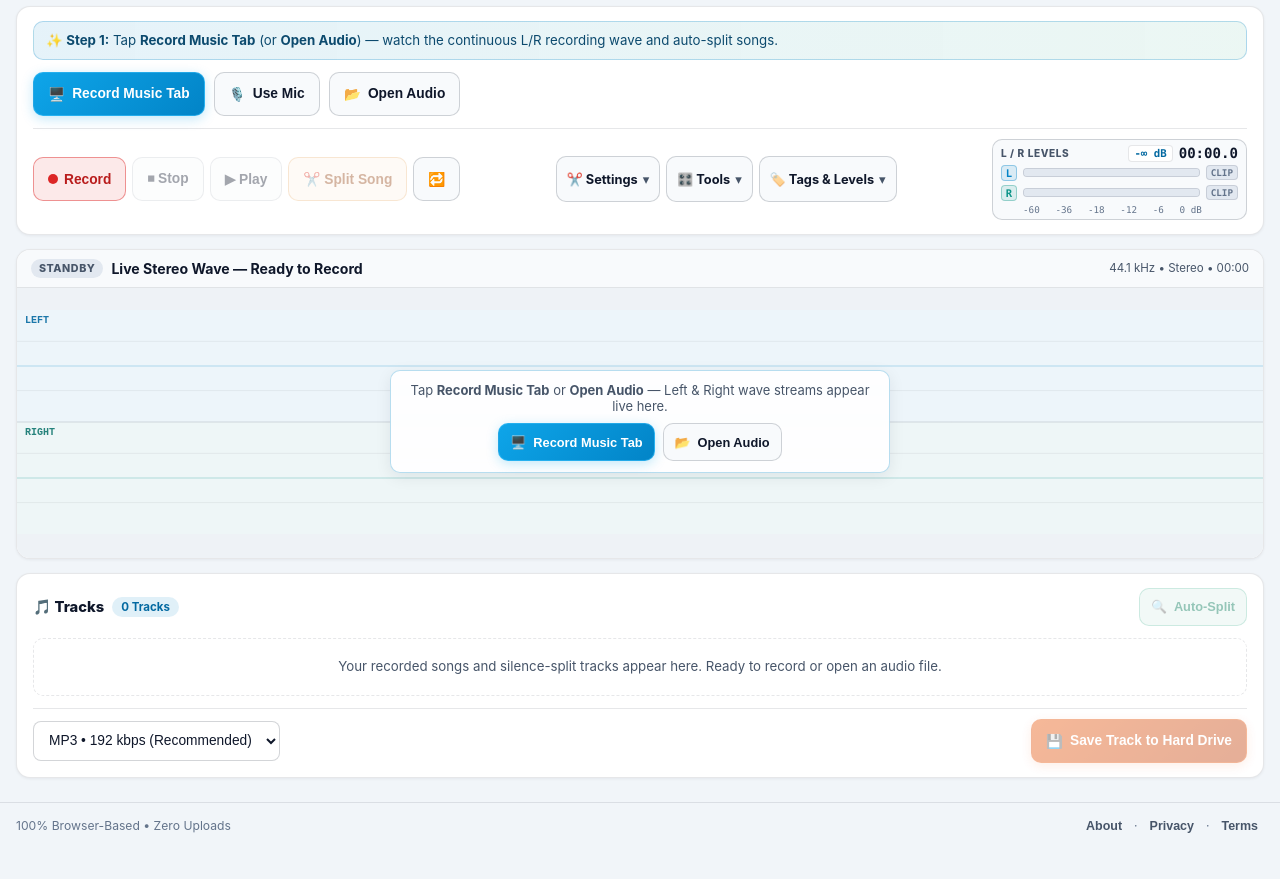
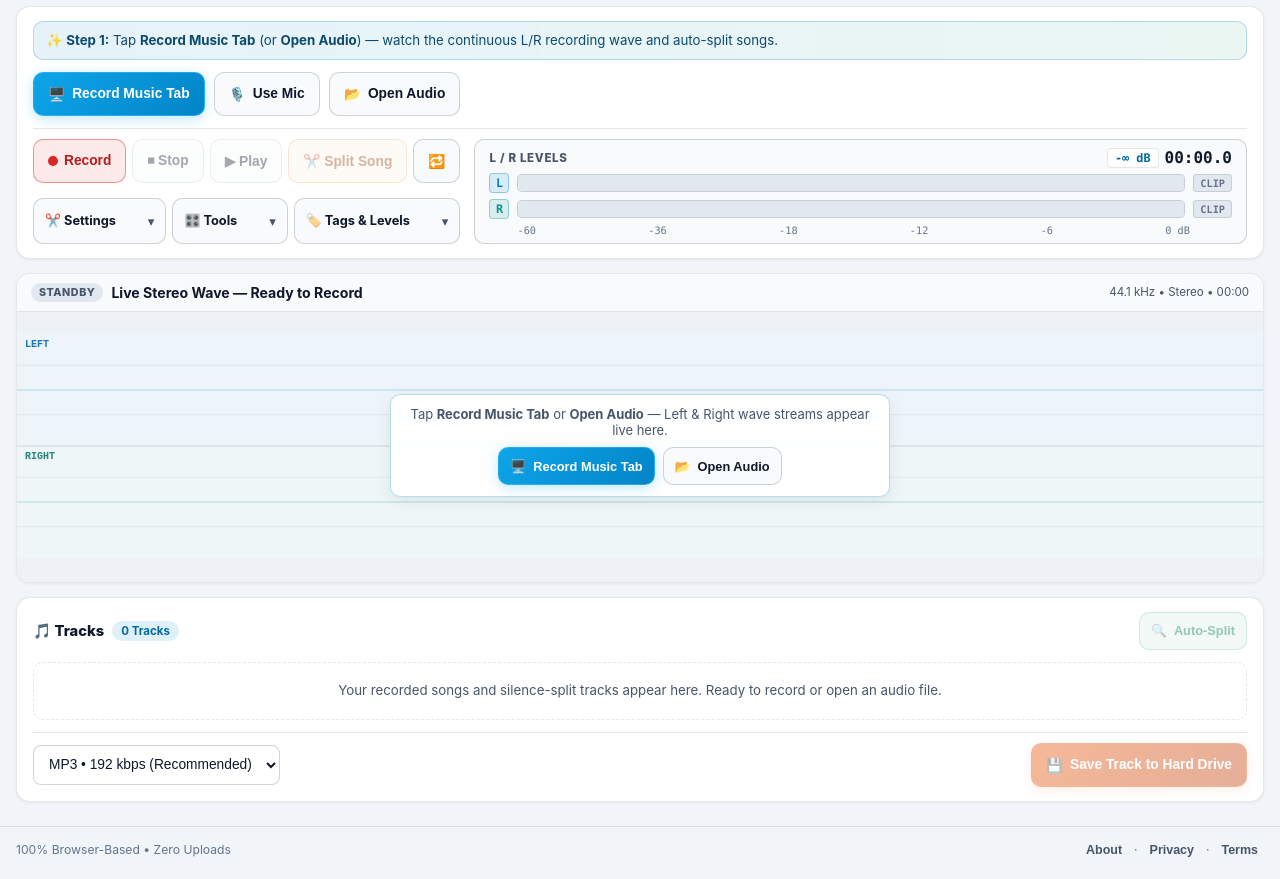
Before and after one commit to jameskocaba/mp3audio-staging-frontend, a plain HTML site: page index.html in a window 1280 px wide. Shown: the part 69-948 px from the top of the page. Before the commit the page ends 924 px from the top, so only its background shows below. Drawn offline with Linux system fonts and the light colour scheme.

Commit message:
Stack Settings, Tools, and Tags under transport controls and expand L/R levels deck

```diff
--- a/index.html
+++ b/index.html
@@ -46,7 +46,7 @@
         gtag('config', 'G-VGVP90K1M4');
     </script>
 
-    <link rel="stylesheet" href="studio.css?v=20261124_04">
+    <link rel="stylesheet" href="studio.css?v=20261125_01">
 
     <script type="application/ld+json">
     {
@@ -127,6 +127,7 @@
                 </div>
 
                 <div class="transport-strip">
+                    <div class="transport-controls-col">
                         <div class="transport-buttons">
                             <button type="button" id="recordBtn" class="t-btn t-btn-record" title="Record / Stop (R)">
                                 <span class="rec-dot"></span>
@@ -149,7 +150,7 @@
                             </button>
                         </div>
 
-                    <!-- Settings, Tools & Tags/Levels Drawers placed between transport controls and L/R Level display -->
+                        <!-- Settings, Tools & Tags/Levels Drawers stacked directly under transport buttons -->
                         <div class="transport-drawers-inline" id="studioDrawersBar" aria-label="Studio Settings, Edit Tools, and Tags">
                         <details class="studio-drawer studio-drawer-inline studio-drawer-inline-settings">
                             <summary class="drawer-summary" title="Auto-Split & Identify Settings">
@@ -292,8 +293,9 @@
                             </div>
                         </details>
                         </div>
+                    </div>
 
-                    <!-- Compact Left & Right Channel Recording Bars -->
+                    <!-- Expanded Left & Right Channel Recording Bars filling remaining field -->
                     <div class="lr-meter-deck" id="lrMeterDeck" aria-label="Left and Right Recording Channel Bars">
                         <div class="lr-meter-header">
                             <span class="lr-meter-title">L / R LEVELS</span>
@@ -513,10 +515,10 @@
         </div>
     </div>
 
-    <script src="export-engine.js?v=20261124_04"></script>
-    <script src="identify-engine.js?v=20261124_04"></script>
-    <script src="audio-engine.js?v=20261124_04"></script>
-    <script src="app.js?v=20261124_04"></script>
+    <script src="export-engine.js?v=20261125_01"></script>
+    <script src="identify-engine.js?v=20261125_01"></script>
+    <script src="audio-engine.js?v=20261125_01"></script>
+    <script src="app.js?v=20261125_01"></script>
 </body>
 
 </html>
--- a/studio.css
+++ b/studio.css
@@ -306,12 +306,21 @@ html, body {
 
 .transport-strip {
     display: flex;
-    align-items: center;
+    align-items: stretch;
     justify-content: space-between;
-    gap: 10px;
+    gap: 14px;
     flex-wrap: nowrap;
     padding-top: 10px;
     border-top: 1px solid var(--border-subtle);
+}
+
+.transport-controls-col {
+    display: flex;
+    flex-direction: column;
+    justify-content: space-between;
+    gap: 8px;
+    flex: 0 0 auto;
+    min-width: 0;
 }
 
 .transport-buttons {
@@ -413,18 +422,19 @@ html, body {
     color: #92400e;
 }
 
-/* Compact L/R Channel Recording Bars Deck (right of Settings/Tools/Tags) */
+/* Expanded L/R Channel Recording Bars Deck filling remaining field */
 .lr-meter-deck {
-    flex: 0 1 255px;
-    min-width: 195px;
-    max-width: 270px;
+    flex: 1 1 320px;
+    min-width: 260px;
+    max-width: none;
     background: #f8fafc;
     border: 1px solid var(--border-strong);
     border-radius: var(--radius-md);
-    padding: 5px 8px 4px;
+    padding: 8px 14px 7px;
     display: flex;
     flex-direction: column;
-    gap: 3px;
+    justify-content: space-between;
+    gap: 5px;
 }
 
 .lr-meter-header {
@@ -436,7 +446,7 @@ html, body {
 }
 
 .lr-meter-title {
-    font-size: 0.63rem;
+    font-size: 0.72rem;
     font-weight: 800;
     letter-spacing: 0.06em;
     color: var(--text-secondary);
@@ -450,18 +460,18 @@ html, body {
 
 .meter-db-pill {
     font-family: var(--font-mono);
-    font-size: 0.67rem;
+    font-size: 0.74rem;
     font-weight: 700;
     color: #0369a1;
     background: #ffffff;
     border: 1px solid var(--border-subtle);
     border-radius: 4px;
-    padding: 1px 5px;
+    padding: 2px 7px;
 }
 
 .lcd-time {
     font-family: var(--font-mono);
-    font-size: 0.88rem;
+    font-size: 1rem;
     font-weight: 800;
     color: var(--text-primary);
 }
@@ -469,21 +479,23 @@ html, body {
 .lr-bars-rows {
     display: flex;
     flex-direction: column;
-    gap: 4px;
+    justify-content: center;
+    flex: 1;
+    gap: 6px;
 }
 
 .vu-row {
     display: flex;
     align-items: center;
-    gap: 6px;
+    gap: 8px;
 }
 
 .vu-ch-label {
     font-family: var(--font-mono);
-    font-size: 0.66rem;
+    font-size: 0.74rem;
     font-weight: 800;
-    width: 16px;
-    height: 16px;
+    width: 20px;
+    height: 20px;
     border-radius: 4px;
     display: inline-flex;
     align-items: center;
@@ -505,19 +517,19 @@ html, body {
 
 .vu-canvas {
     flex: 1;
-    height: 9px;
+    height: 18px;
     display: block;
-    border-radius: 4px;
+    border-radius: 5px;
     background: #e2e8f0;
     border: 1px solid rgba(15, 23, 42, 0.12);
-    min-width: 60px;
+    min-width: 80px;
 }
 
 .vu-clip-led {
     font-family: var(--font-mono);
-    font-size: 0.58rem;
+    font-size: 0.64rem;
     font-weight: 800;
-    padding: 1px 4px;
+    padding: 2px 6px;
     border-radius: 4px;
     background: #e2e8f0;
     color: var(--text-muted);
@@ -536,9 +548,9 @@ html, body {
     display: flex;
     align-items: center;
     justify-content: space-between;
-    padding: 0 36px 0 22px;
+    padding: 0 42px 0 28px;
     font-family: var(--font-mono);
-    font-size: 0.58rem;
+    font-size: 0.64rem;
     color: var(--text-muted);
 }
 
@@ -1261,10 +1273,11 @@ html, body {
 /* Inline Transport Drawers Bar & Floating Popovers */
 .transport-drawers-inline {
     display: flex;
-    align-items: center;
-    justify-content: center;
+    align-items: stretch;
+    justify-content: flex-start;
     gap: 6px;
-    flex: 0 1 auto;
+    width: 100%;
+    flex: 0 0 auto;
     min-width: 0;
     position: relative;
 }
@@ -1272,6 +1285,7 @@ html, body {
 .studio-drawer.studio-drawer-inline {
     position: relative;
     overflow: visible;
+    flex: 1 0 auto;
     border-radius: var(--radius-md);
     background: #f8fafc;
     border: 1px solid var(--border-strong);
@@ -1285,7 +1299,7 @@ html, body {
 
 .studio-drawer.studio-drawer-inline > .drawer-summary {
     min-height: 44px;
-    padding: 0 10px;
+    padding: 0 11px;
     gap: 5px;
     white-space: nowrap;
 }
@@ -1324,8 +1338,8 @@ html, body {
 }
 
 .studio-drawer.studio-drawer-inline-tags[open] > .drawer-body {
-    left: auto;
-    right: 0;
+    left: 0;
+    right: auto;
     width: 350px;
 }
 
@@ -1578,7 +1592,7 @@ html, body {
    ========================================================================== */
 @media (max-width: 1180px) {
     .transport-strip {
-        gap: 8px;
+        gap: 10px;
     }
     .t-btn {
         padding: 0 10px;
@@ -1591,15 +1605,18 @@ html, body {
         font-size: 0.76rem;
     }
     .lr-meter-deck {
-        flex: 0 1 215px;
-        min-width: 185px;
-        max-width: 225px;
+        flex: 1 1 260px;
+        min-width: 220px;
+        max-width: none;
     }
 }
 
 @media (max-width: 920px) {
     .transport-strip {
         flex-wrap: wrap;
+    }
+    .transport-controls-col {
+        width: 100%;
     }
     .transport-buttons {
         flex-wrap: wrap;
@@ -1613,6 +1630,7 @@ html, body {
     }
     .studio-drawer.studio-drawer-inline {
         position: static;
+        flex: none;
     }
     .studio-drawer.studio-drawer-inline > .drawer-summary {
         justify-content: center;
@@ -1657,7 +1675,7 @@ html, body {
         grid-template-columns: repeat(auto-fit, minmax(76px, 1fr));
     }
     .vu-canvas {
-        height: 13px;
+        height: 16px;
     }
     .waveform-canvas-wrap {
         height: 215px;
```
Also changed, not shown: ai-audio-enhancer.html (+9 -7 lines), audio-inspector.html (+9 -7 lines), shop.html (+9 -7 lines), supported-sites.html (+9 -7 lines), top-album-art.html (+9 -7 lines). Lines whose indentation alone changed are shown as unchanged.
